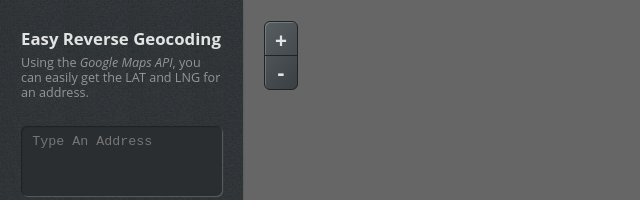
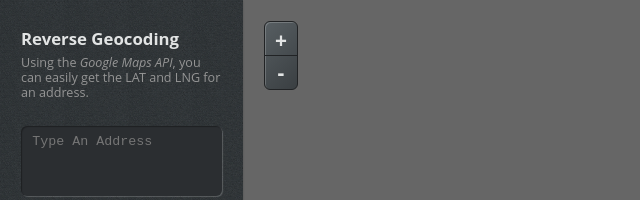
Before and after one commit to WARPAINTMedia/chrome-reverse-geocode, a browser extension: page app/index.html in a window 1280 px wide. Shown: the top 200 px of the page, 0-640 px from the left. Drawn offline with Linux system fonts and the light colour scheme.

Commit message:
name change

```diff
--- a/app/index.html
+++ b/app/index.html
@@ -2,7 +2,7 @@
 <html>
 <head>
   <meta charset="utf-8">
-  <title>Easy Reverse Geocoding</title>
+  <title>Reverse Geocoding</title>
   <!-- build:css styles/app.css -->
   <link rel="stylesheet" href="styles/main.css">
   <!-- endbuild -->
@@ -10,7 +10,7 @@
 <body>
   <div class="controls">
     <input type="text" name="field" id="field" value="">
-    <h3>Easy Reverse Geocoding</h3>
+    <h3>Reverse Geocoding</h3>
     <p>Using the <em>Google Maps API</em>, you can easily get the LAT and LNG for an address.</p>
     <div class="well">
       <div id="messages" class="message"></div>
```
